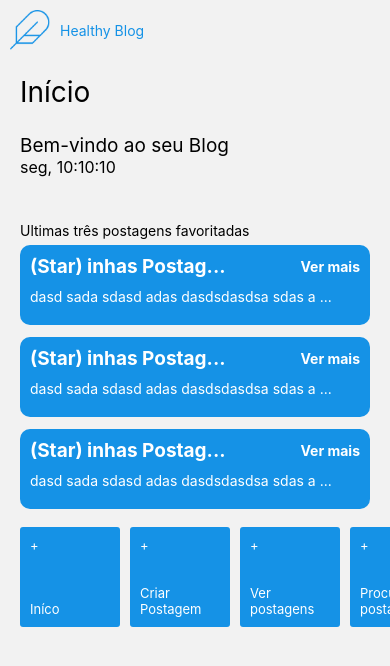
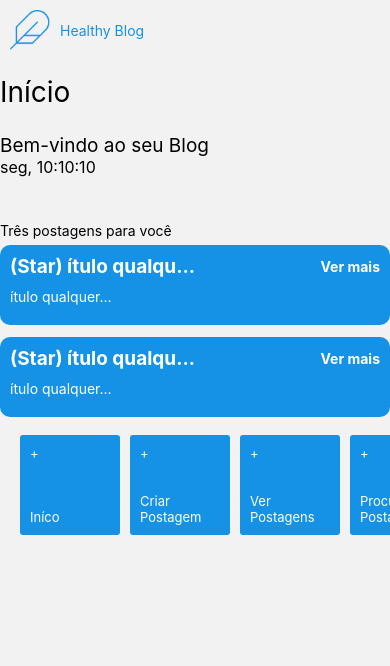
Before and after one commit to danieljuniorce/healthy-blog-teste-frontend-plantao-ativo, a React Native app: screen / in a window 390 px wide. Shown: the top 666 px of the page. Built offline with nearby package versions, Linux system fonts and the light colour scheme.

Commit message:
criado o reducer posts e favorites

```diff
--- a/App.tsx
+++ b/App.tsx
@@ -1,7 +1,13 @@
 import React from 'react';
+import { Provider } from 'react-redux';
 
 import Routes from './src/router';
+import { store } from './src/store';
 
 export default function App() {
-  return <Routes />;
+  return (
+    <Provider store={store}>
+      <Routes />
+    </Provider>
+  );
 }
--- a/src/components/Tab/index.tsx
+++ b/src/components/Tab/index.tsx
@@ -22,11 +22,11 @@ export default function Tabs() {
         </TabItem>
         <TabItem onPress={() => handleNavigation('List')}>
           <TabText>+</TabText>
-          <TabText>Ver postagens</TabText>
+          <TabText>Ver Postagens</TabText>
         </TabItem>
         <TabItem onPress={() => handleNavigation('Search')}>
           <TabText>+</TabText>
-          <TabText>Procurar postagem</TabText>
+          <TabText>Procurar Postagem</TabText>
         </TabItem>
         <TabItem onPress={() => handleNavigation('Favorite')}>
           <TabText>+</TabText>
--- a/src/pages/Main/index.tsx
+++ b/src/pages/Main/index.tsx
@@ -1,4 +1,6 @@
 import React from 'react';
+import { useSelector } from 'react-redux';
+import { RootState } from '../../store';
 
 import {
   Container,
@@ -13,7 +15,16 @@ import HeaderComponent from '../../components/Header';
 import FieldComponent from '../../components/Field';
 import Tabs from '../../components/Tab';
 
+interface IFavorite {
+  id: number;
+  title: string;
+  body: string;
+  favorite: boolean;
+}
+
 export default function Main() {
+  const favorites = useSelector((state: RootState) => state.favorites);
+
   return (
     <>
       <HeaderComponent />
@@ -24,26 +35,17 @@ export default function Main() {
           <SubInfos>seg, 10:10:10</SubInfos>
         </SubTitleView>
 
-        <FavoriteTitlePost>
-          Ultimas três postagens favoritadas
-        </FavoriteTitlePost>
-
-        <FieldComponent
-          favorite={true}
-          title="Minhas Postagem Favorita"
-          body="sdasd sada sdasd adas dasdsdasdsa sdas a ssada sdasdasdasd"
-        />
-        <FieldComponent
-          favorite={true}
-          title="Minhas Postagem Favorita"
-          body="sdasd sada sdasd adas dasdsdasdsa sdas a ssada sdasdasdasd"
-        />
-
-        <FieldComponent
-          favorite={true}
-          title="Minhas Postagem Favorita"
-          body="sdasd sada sdasd adas dasdsdasdsa sdas a ssada sdasdasdasd"
-        />
+        <FavoriteTitlePost>Três postagens para você</FavoriteTitlePost>
+        {favorites.map((favorite: IFavorite, index: number) =>
+          index <= 2 ? (
+            <FieldComponent
+              favorite={favorite.favorite}
+              key={index}
+              title={favorite.title}
+              body={favorite.title}
+            />
+          ) : undefined,
+        )}
       </Container>
 
       <Tabs />
--- a/src/pages/Main/styled.tsx
+++ b/src/pages/Main/styled.tsx
@@ -1,6 +1,6 @@
 import styled from 'styled-components/native';
 
-const Container = styled.View`
+const Container = styled.SafeAreaView`
   padding-horizontal: 20px;
 `;
 
--- /dev/null
+++ b/src/store/favorites/index.ts
@@ -0,0 +1,23 @@
+interface AplicationFavoritesState {
+  map: any;
+  [0]: { id: number; title: string; body: string; favorite: boolean };
+}
+
+const INITIAL_STATE: AplicationFavoritesState = [
+  {
+    id: 1,
+    title: 'título qualquer',
+    body: 'cachorrada',
+    favorite: true,
+  },
+  {
+    id: 2,
+    title: 'título qualquer',
+    body: 'cachorrada',
+    favorite: true,
+  },
+];
+
+export default function reducer(state = INITIAL_STATE, _action: any) {
+  return state;
+}
--- /dev/null
+++ b/src/store/index.ts
@@ -0,0 +1,12 @@
+import { createStore, combineReducers } from 'redux';
+
+import postsReducer from './posts';
+import favoritesReducer from './favorites';
+
+const rootReducer = combineReducers({
+  posts: postsReducer,
+  favorites: favoritesReducer,
+});
+
+export type RootState = ReturnType<typeof rootReducer>;
+export const store = createStore(rootReducer);
--- /dev/null
+++ b/src/store/posts/index.ts
@@ -0,0 +1,26 @@
+interface AplicationPostState {
+  map: any;
+  0: { id: number; title: string; body: string };
+}
+
+const INITIAL_STATE: AplicationPostState = [
+  {
+    id: 1,
+    title: 'título qualquer',
+    body: 'cachorrada',
+  },
+  {
+    id: 1,
+    title: 'título qualquer',
+    body: 'cachorrada',
+  },
+  {
+    id: 1,
+    title: 'título qualquer',
+    body: 'cachorrada',
+  },
+];
+
+export default function reducer(state = INITIAL_STATE, _action: any) {
+  return state;
+}
```
